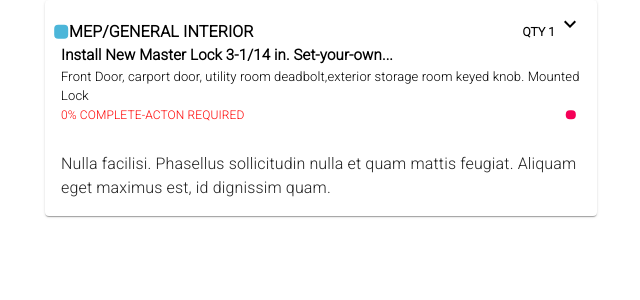
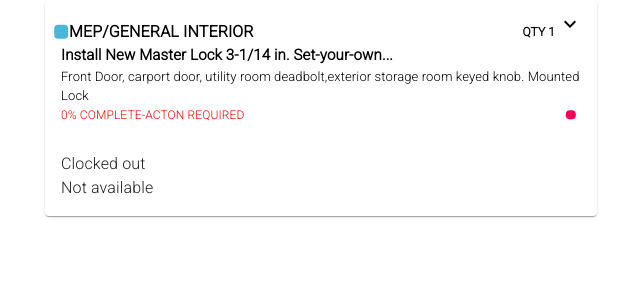
Before and after one commit to HassanHabibTahir/testMui, a React (Create React App) app: page / in a window 1280 px wide. Both pictures are taken after a click on the button 640 px from the left and 63 px from the top of the page. Shown: the top 300 px of the page, without its empty margins (319-959 px from the left). Built offline with nearby package versions, Linux system fonts and the light colour scheme.

Commit message:
added by hassan

```diff
--- a/src/App.js
+++ b/src/App.js
@@ -9,8 +9,7 @@ import { Box, Container } from '@material-ui/core';
 
 import Badge from '@material-ui/core/Badge';
 import { withStyles } from '@material-ui/core/styles';
-import IconButton from '@material-ui/core/IconButton';
-import ShoppingCartIcon from '@material-ui/icons/ShoppingCart';
+
 const useStyles = makeStyles((theme) => ({
   root: {
     width: '100%',
@@ -171,10 +170,15 @@ export default function App() {
 
           </AccordionSummary>
           <AccordionDetails>
-            <Typography>
-              Nulla facilisi. Phasellus sollicitudin nulla et quam mattis feugiat. Aliquam eget
-              maximus est, id dignissim quam.
-            </Typography>
+            <Box>
+              <Typography>Clocked out</Typography>
+              <Typography style={{
+
+              }}>Not available</Typography>
+              <Box>
+                {/* starting from it */}
+              </Box>
+            </Box>
           </AccordionDetails>
         </Accordion>
 
```
